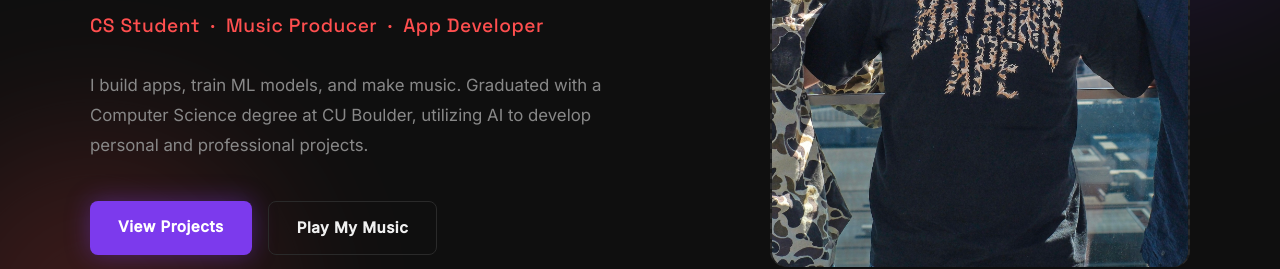
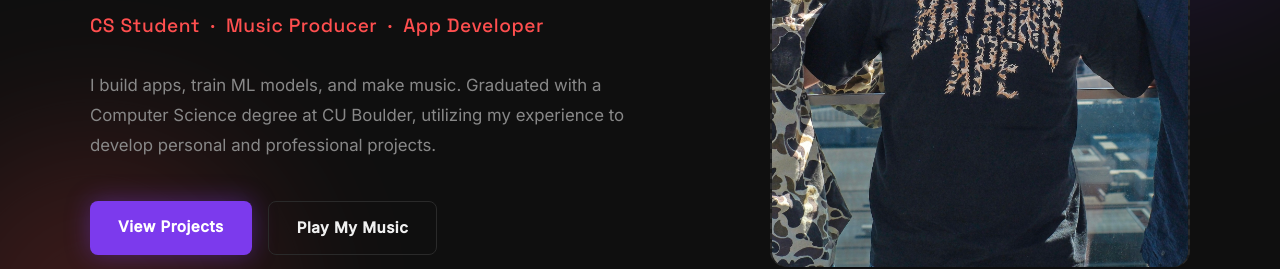
Before and after one commit to gervisram/gervisramos, a React (Vite) app: page / in a window 1280 px wide. Shown: the part 393-662 px from the top of the page. Built offline with nearby package versions, Linux system fonts and the light colour scheme.

Commit message:
small text edit in home.jsx

```diff
--- a/src/pages/Home.jsx
+++ b/src/pages/Home.jsx
@@ -55,7 +55,7 @@ export default function Home() {
           variants={fadeUp}
         >
           I build apps, train ML models, and make music. Graduated with a
-          Computer Science degree at CU Boulder, utilizing AI to develop personal and professional projects.
+          Computer Science degree at CU Boulder, utilizing my experience to develop personal and professional projects.
         </motion.p>
 
         <motion.div
```
